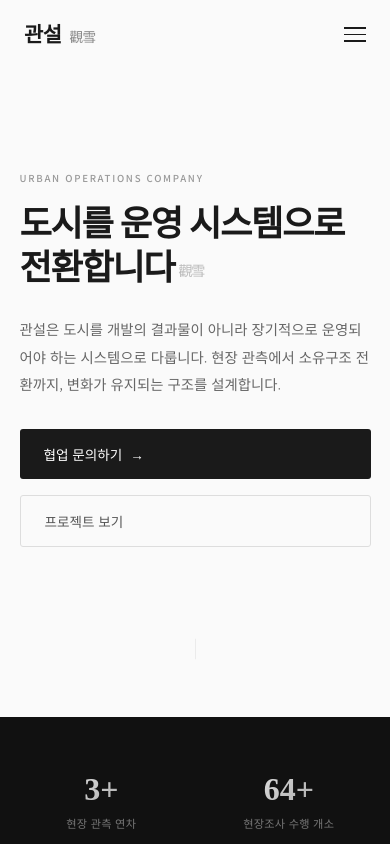
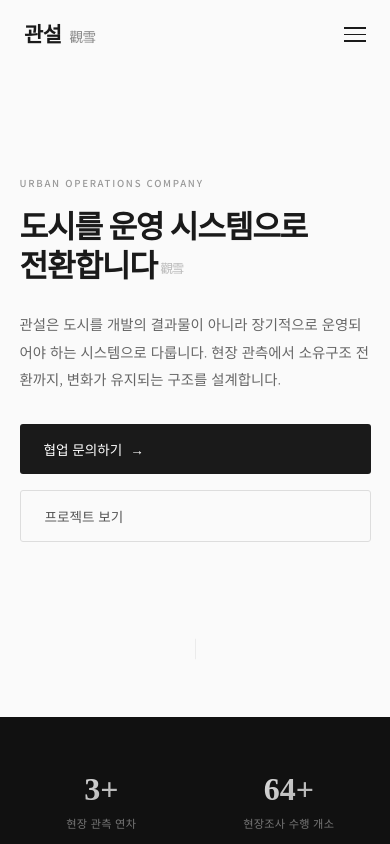
Before and after one commit to ggaejak/gwansul, a React (Vite) app: page / in a window 390 px wide. Shown: the top 844 px of the page. Built offline with nearby package versions, Linux system fonts and the light colour scheme.

Commit message:
타이틀 크기 수정

```diff
--- a/src/styles/index.css
+++ b/src/styles/index.css
@@ -66,9 +66,10 @@ nav ul li a:hover::after { width: 100%; }
 }
 .hero-title {
   font-family: 'Noto Serif KR', serif;
-  font-size: clamp(3rem, 7vw, 6rem);
+  font-size: clamp(2.5rem, 5.5vw, 5rem);
   font-weight: 900; line-height: 1.15;
   letter-spacing: -0.04em; max-width: 900px;
+  word-break: keep-all;
   opacity: 0; transform: translateY(40px);
   animation: heroIn 1s ease 0.4s forwards;
 }
@@ -591,7 +592,7 @@ footer {
 
   .hero { padding: 5rem 5vw; min-height: 85vh; }
   .hero-kicker { font-size: 0.6rem; margin-bottom: 1rem; }
-  .hero-title { font-size: 2.2rem; line-height: 1.25; }
+  .hero-title { font-size: clamp(1.6rem, 8vw, 2.2rem); line-height: 1.25; }
   .hero-title .hanja { font-size: 0.4em; }
   .hero-desc { font-size: 0.9rem; margin-top: 1.5rem; }
   .hero-actions { margin-top: 2rem; }
```
